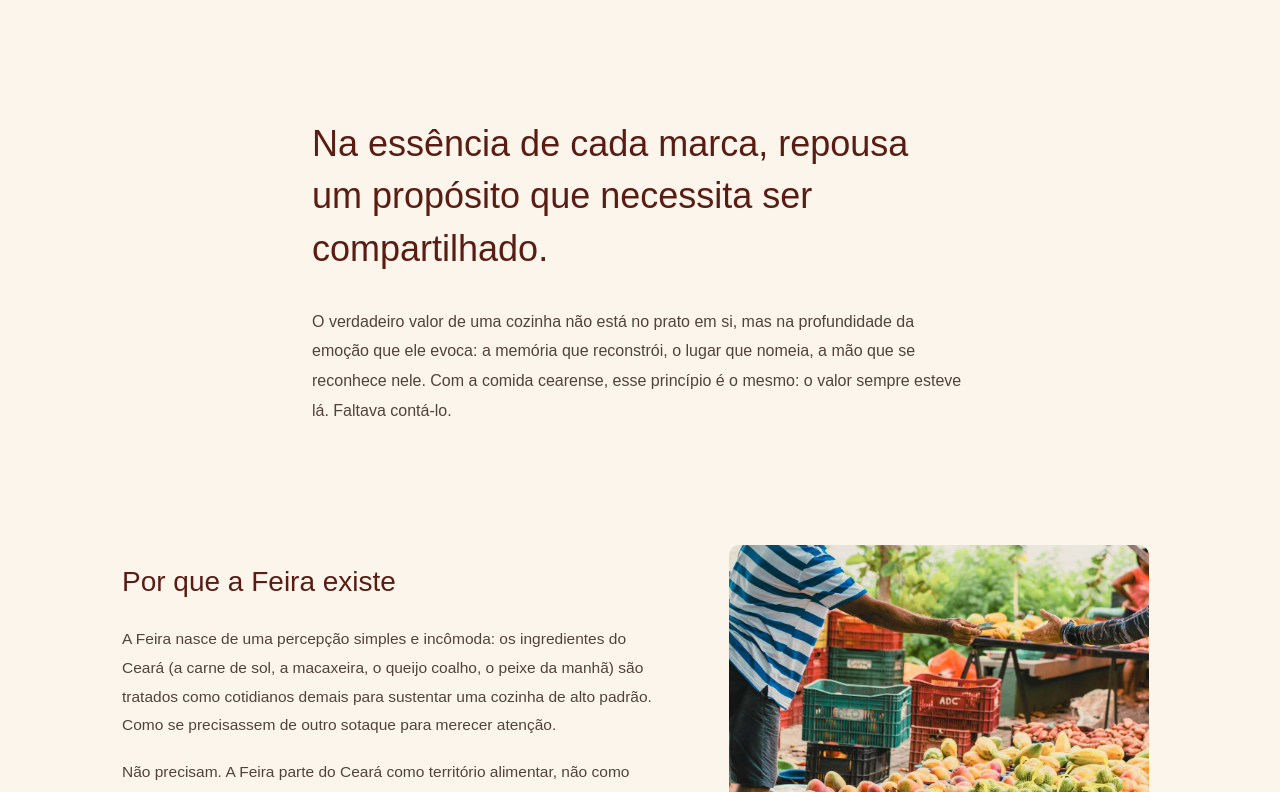
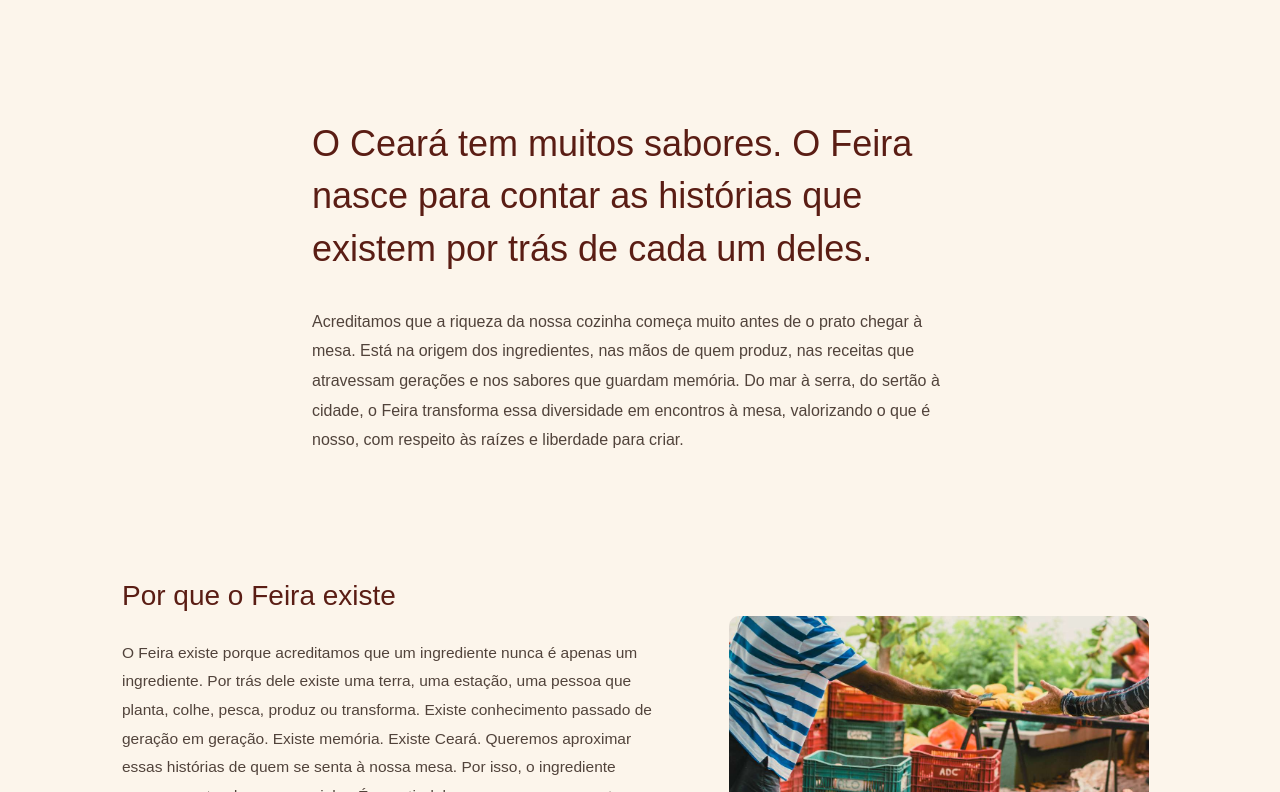
Before and after one commit to DEViana97/feiracozinha, a Next.js app: page / in a window 1280 px wide. Shown: the part 528-1320 px from the top of the page. Built offline with nearby package versions, Linux system fonts and the light colour scheme; no server answers; the database is empty; a web font is replaced by a local one.

Commit message:
style: update landing manifesto and motivation sections for improved narrative and clarity

```diff
--- a/components/public/landing/manifesto.tsx
+++ b/components/public/landing/manifesto.tsx
@@ -2,15 +2,10 @@ export function LandingManifesto() {
   return (
     <section className="mx-auto max-w-[720px] px-8 pb-[60px] pt-[120px]">
       <p className="m-0 font-serif text-[36px] font-medium leading-[1.45] text-espresso">
-        Na essência de cada marca, repousa um propósito que necessita ser
-        compartilhado.
+        O Ceará tem muitos sabores. O Feira nasce para contar as histórias que existem por trás de cada um deles.
       </p>
       <p className="mt-8 text-base leading-[1.85] text-taupe">
-        O verdadeiro valor de uma cozinha não está no prato em si, mas na
-        profundidade da emoção que ele evoca: a memória que reconstrói, o
-        lugar que nomeia, a mão que se reconhece nele. Com a comida
-        cearense, esse princípio é o mesmo: o valor sempre esteve lá.
-        Faltava contá-lo.
+        Acreditamos que a riqueza da nossa cozinha começa muito antes de o prato chegar à mesa. Está na origem dos ingredientes, nas mãos de quem produz, nas receitas que atravessam gerações e nos sabores que guardam memória. Do mar à serra, do sertão à cidade, o Feira transforma essa diversidade em encontros à mesa, valorizando o que é nosso, com respeito às raízes e liberdade para criar.
       </p>
     </section>
   );
--- a/components/public/landing/motivation.tsx
+++ b/components/public/landing/motivation.tsx
@@ -5,14 +5,14 @@ export function LandingMotivation() {
     <section className="mx-auto grid max-w-[1100px] grid-cols-1 items-center gap-16 px-8 pb-[100px] pt-[60px] md:grid-cols-[1.1fr_0.9fr]">
       <div>
         <h2 className="m-0 mb-[22px] font-serif text-[28px] font-medium text-espresso">
-          Por que a Feira existe
+          Por que o Feira existe
         </h2>
         <p className="mb-[18px] text-[15.5px] leading-[1.85] text-taupe">
-          A Feira nasce de uma percepção simples e incômoda: os ingredientes
-          do Ceará (a carne de sol, a macaxeira, o queijo coalho, o peixe
-          da manhã) são tratados como cotidianos demais para sustentar uma
-          cozinha de alto padrão. Como se precisassem de outro sotaque para
-          merecer atenção.
+          O Feira existe porque acreditamos que um ingrediente nunca é apenas um ingrediente.
+          Por trás dele existe uma terra, uma estação, uma pessoa que planta, colhe, pesca, produz ou transforma. Existe conhecimento passado de geração em geração. Existe memória. Existe Ceará.
+          Queremos aproximar essas histórias de quem se senta à nossa mesa.
+          Por isso, o ingrediente ocupa o centro da nossa cozinha. É a partir dele que pensamos os pratos, construímos combinações e criamos experiências que transitam entre o familiar e o inesperado.
+          O Feira existe para valorizar o que é nosso.
         </p>
         <p className="m-0 text-[15.5px] leading-[1.85] text-taupe">
           Não precisam. A Feira parte do Ceará como território alimentar,
```
